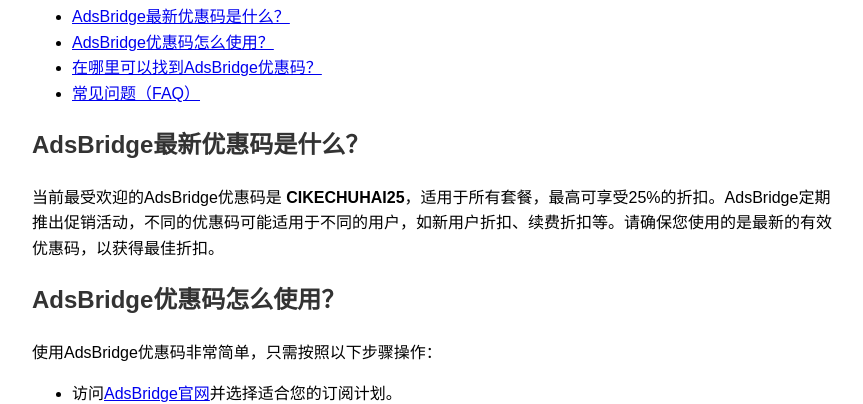
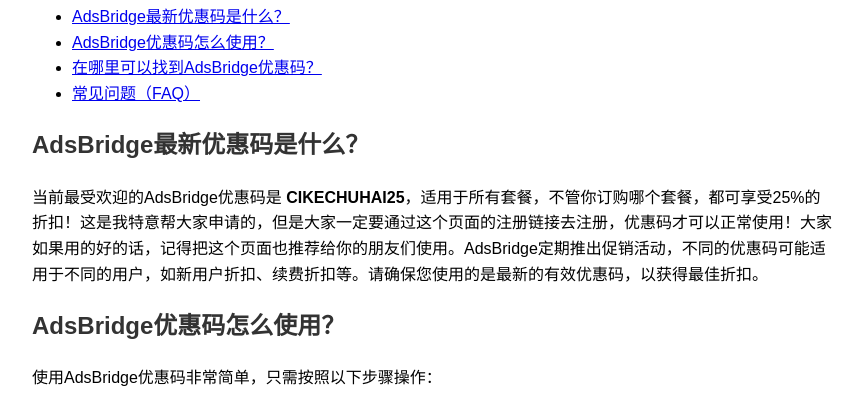
Before and after one commit to softfisherman/AdsBridgeyouhuima, a plain HTML site: page index.html in a window 1280 px wide. Shown: the part 333-737 px from the top of the page, without its empty margins (208-1071 px from the left). Drawn offline with Linux system fonts and the light colour scheme.

Commit message:
Update index.html

```diff
--- a/index.html
+++ b/index.html
@@ -51,7 +51,7 @@
 
     <section id="latest">
         <h2>AdsBridge最新优惠码是什么？</h2>
-        <p>当前最受欢迎的AdsBridge优惠码是 <strong>CIKECHUHAI25</strong>，适用于所有套餐，最高可享受25%的折扣。AdsBridge定期推出促销活动，不同的优惠码可能适用于不同的用户，如新用户折扣、续费折扣等。请确保您使用的是最新的有效优惠码，以获得最佳折扣。</p>
+        <p>当前最受欢迎的AdsBridge优惠码是 <strong>CIKECHUHAI25</strong>，适用于所有套餐，不管你订购哪个套餐，都可享受25%的折扣！这是我特意帮大家申请的，但是大家一定要通过这个页面的注册链接去注册，优惠码才可以正常使用！大家如果用的好的话，记得把这个页面也推荐给你的朋友们使用。AdsBridge定期推出促销活动，不同的优惠码可能适用于不同的用户，如新用户折扣、续费折扣等。请确保您使用的是最新的有效优惠码，以获得最佳折扣。</p>
     </section>
 
     <section id="how-to-use">
```
